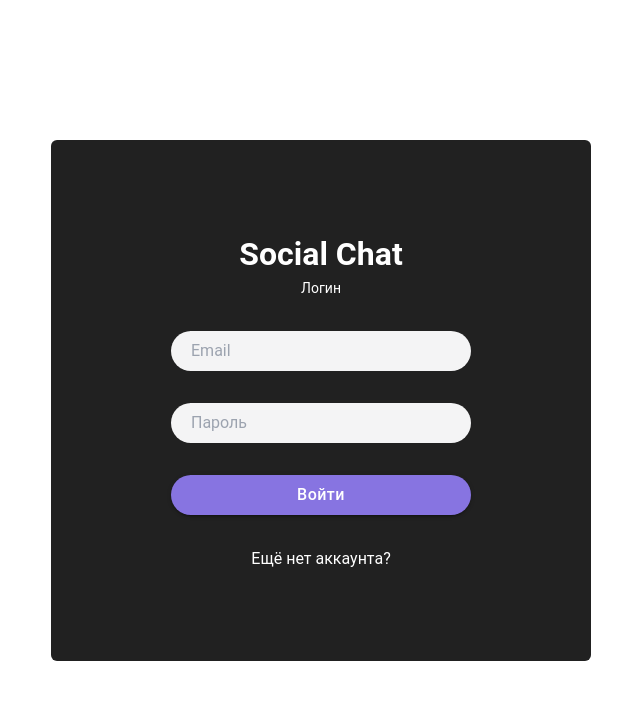
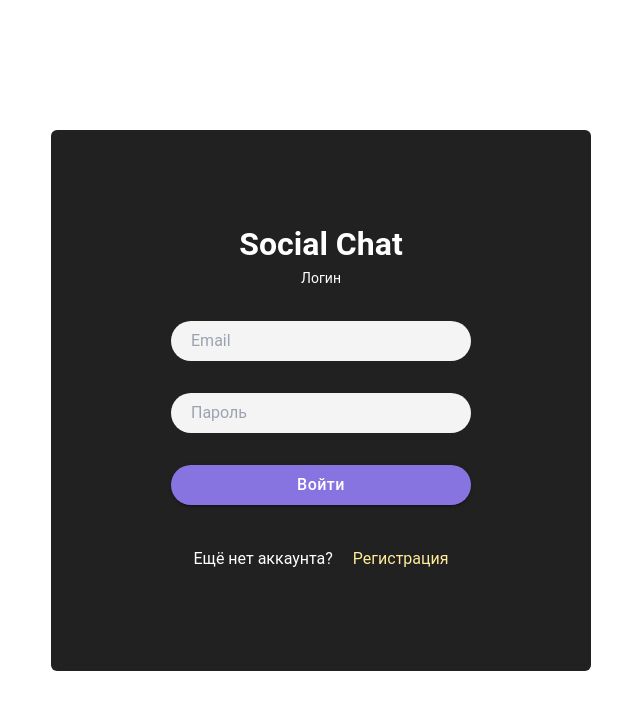
Before and after one commit to AddBlockk/Social-Networking, a React (Create React App) app: page /login in a window 1280 px wide. Shown: the top 710 px of the page, without its empty margins (319-959 px from the left). Built offline with nearby package versions, Linux system fonts and the light colour scheme; no server answers.

Commit message:
add login

```diff
--- a/src/App.tsx
+++ b/src/App.tsx
@@ -1,38 +1,37 @@
-import React, { FC, useContext } from "react";
+import React, { FC, useContext, PropsWithChildren } from "react";
 
 import "./ThemeStyles.scss";
 import Register from "./pages/Register";
 import Login from "./pages/Login";
 import Home from "./pages/Home";
-import {
-  BrowserRouter,
-  Routes,
-  Route,
-  Navigate,
-  Outlet,
-} from "react-router-dom";
+import { BrowserRouter, Routes, Route, Navigate } from "react-router-dom";
 import { AuthContext } from "./context/AuthContext";
 
 function App() {
-  const { currentUser } = useContext(AuthContext);
+  type ProtectedRouteProps = PropsWithChildren<{}>;
 
-  const ProtectedRoute: FC = () => {
+  const ProtectedRoute: FC<ProtectedRouteProps> = ({ children }) => {
     const { currentUser } = useContext(AuthContext);
 
     if (!currentUser) {
       return <Navigate to="/login" />;
     }
 
-    return <Outlet />;
+    return <>{children}</>;
   };
 
   return (
     <BrowserRouter>
       <Routes>
         <Route path="/">
-          <Route element={<ProtectedRoute />}>
-            <Route path="/" element={<Home />} />
-          </Route>
+          <Route
+            index
+            element={
+              <ProtectedRoute>
+                <Home />
+              </ProtectedRoute>
+            }
+          />
           <Route path="login" element={<Login />} />
           <Route path="register" element={<Register />} />
         </Route>
--- a/src/pages/Login.tsx
+++ b/src/pages/Login.tsx
@@ -1,11 +1,18 @@
 import React, { useContext, useState } from "react";
 import { ThemeContext } from "../context/ThemeProvider";
 import "../ThemeStyles.scss";
-import AddAPhotoIcon from "@mui/icons-material/AddAPhoto";
 import { Button } from "@mui/material";
+import { Link, useNavigate } from "react-router-dom";
+import { signInWithEmailAndPassword } from "firebase/auth";
+import { auth } from "../firebase";
 
 function Login() {
+  const { theme } = useContext<ThemeContext>(ThemeContext);
+  const [err, setErr] = useState(false);
+  const navigate = useNavigate();
   const [isInputFocused, setIsInputFocused] = useState(false);
+  const [showErrorMessage, setShowErrorMessage] = useState(false);
+  const [showLoadingMessage, setShowLoadingMessage] = useState(false);
 
   const handleInputFocus = () => {
     setIsInputFocused(true);
@@ -15,7 +22,23 @@ function Login() {
     setIsInputFocused(false);
   };
 
-  const { theme } = useContext<ThemeContext>(ThemeContext);
+  const handleSubmit = async (e: React.FormEvent<HTMLFormElement>) => {
+    setShowLoadingMessage(true);
+    setShowErrorMessage(false);
+    e.preventDefault();
+    const email = (e.currentTarget.elements[0] as HTMLInputElement).value;
+    const password = (e.currentTarget.elements[1] as HTMLInputElement).value;
+
+    try {
+      await signInWithEmailAndPassword(auth, email, password);
+      navigate("/");
+    } catch (err) {
+      setErr(true);
+      setShowLoadingMessage(false);
+      setShowErrorMessage(true);
+    }
+  };
+
   return (
     <div
       className={`${
@@ -25,7 +48,9 @@ function Login() {
         className={`${
           theme.themeType === "light" ? "dark" : "light"
         } px-[120px] py-[80px] rounded-md`}>
-        <div className="flex flex-col items-center my-[10px]">
+        <form
+          className="flex flex-col items-center my-[10px]"
+          onSubmit={handleSubmit}>
           <h1 className="text-[32px] font-bold">Social Chat</h1>
           <p className="text-[14px]">Логин</p>
           <div className="flex flex-col gap-8 mt-8 text-black min-w-[300px] max-w-[300px]">
@@ -53,6 +78,7 @@ function Login() {
             />
           </div>
           <Button
+            type="submit"
             style={{
               borderRadius: 20,
               backgroundColor: "#8774e1",
@@ -64,8 +90,25 @@ function Login() {
             variant="contained">
             Войти
           </Button>
-          <p>Ещё нет аккаунта?</p>
-        </div>
+          <div className="flex justify-center">
+            {showLoadingMessage && (
+              <span className="text-yellow-600">
+                Подождите пока загрузятся данные
+              </span>
+            )}
+            {showErrorMessage && (
+              <span className="text-red-600">Что-то пошло не так</span>
+            )}
+          </div>
+          <p className="my-[10px] flex justify-center gap-5">
+            Ещё нет аккаунта?
+            <Link
+              to="/register"
+              className="text-[#ffeb99] hover:text-[#ffeb999e]">
+              Регистрация
+            </Link>
+          </p>
+        </form>
       </div>
     </div>
   );
--- a/src/pages/Register.tsx
+++ b/src/pages/Register.tsx
@@ -173,7 +173,7 @@ function Register() {
               />
               <label
                 htmlFor="file"
-                className="my-[10px] flex gap-3 items-center cursor-pointer text-white">
+                className="my-[10px] flex gap-5 items-center cursor-pointer text-white justify-center">
                 <AddAPhotoIcon />
                 {showExpectationMessage && !photoUploaded && (
                   <span>Добавьте фотографию</span>
@@ -215,12 +215,17 @@ function Register() {
                   Подождите пока загрузятся данные
                 </span>
               )}
-              {showErrorMessage && <span>Что-то пошло не так</span>}
+              {showErrorMessage && (
+                <span className="text-red-600">Что-то пошло не так</span>
+              )}
             </div>
           </form>
         </div>
-        <p className="my-[10px]">
-          Уже есть аккаунт? <Link to="/register">Логин</Link>
+        <p className="my-[10px] flex justify-center gap-5">
+          Уже есть аккаунт?
+          <Link to="/login" className="text-[#ffeb99] hover:text-[#ffeb999e]">
+            Логин
+          </Link>
         </p>
       </div>
     </div>
```
